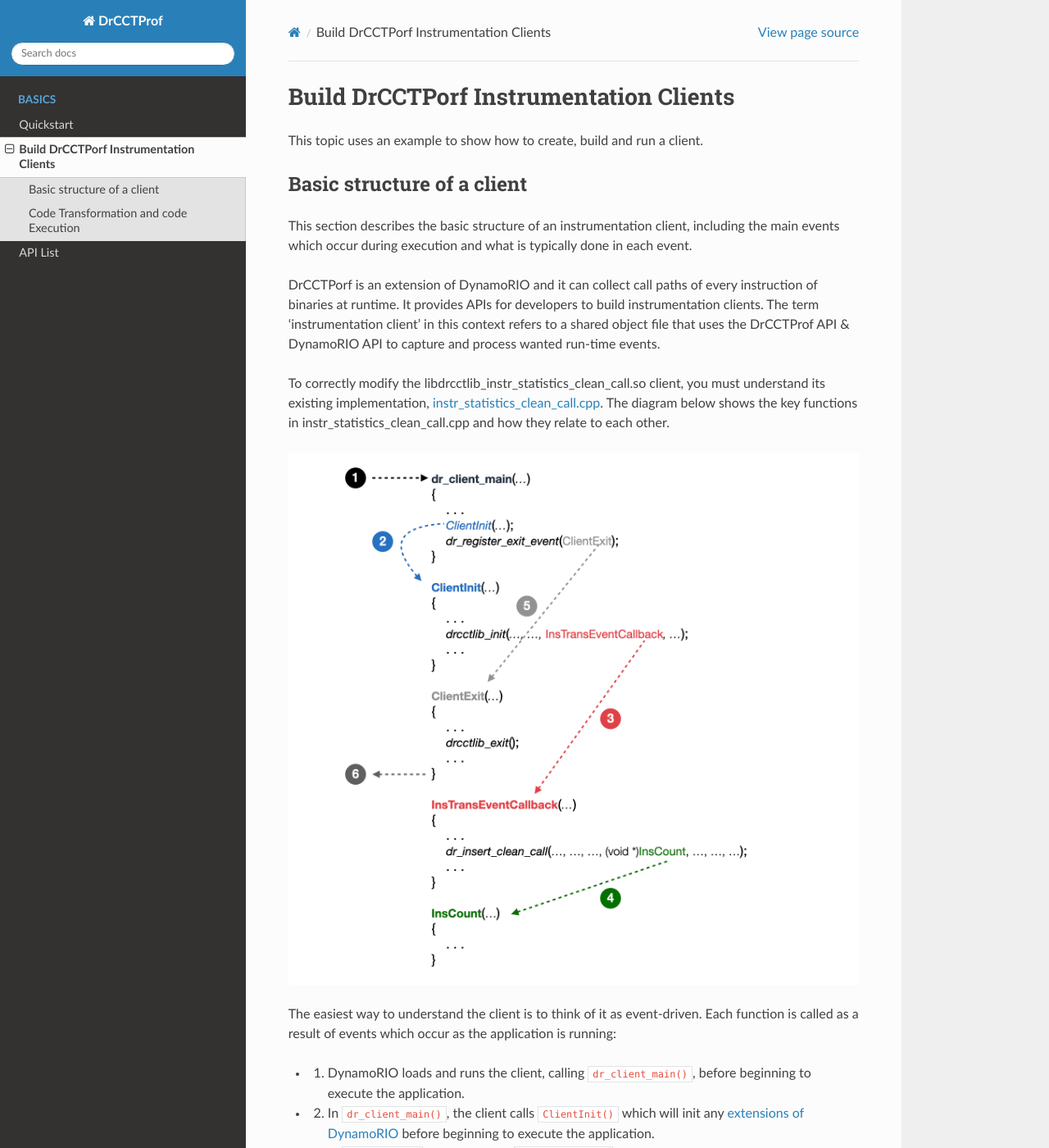
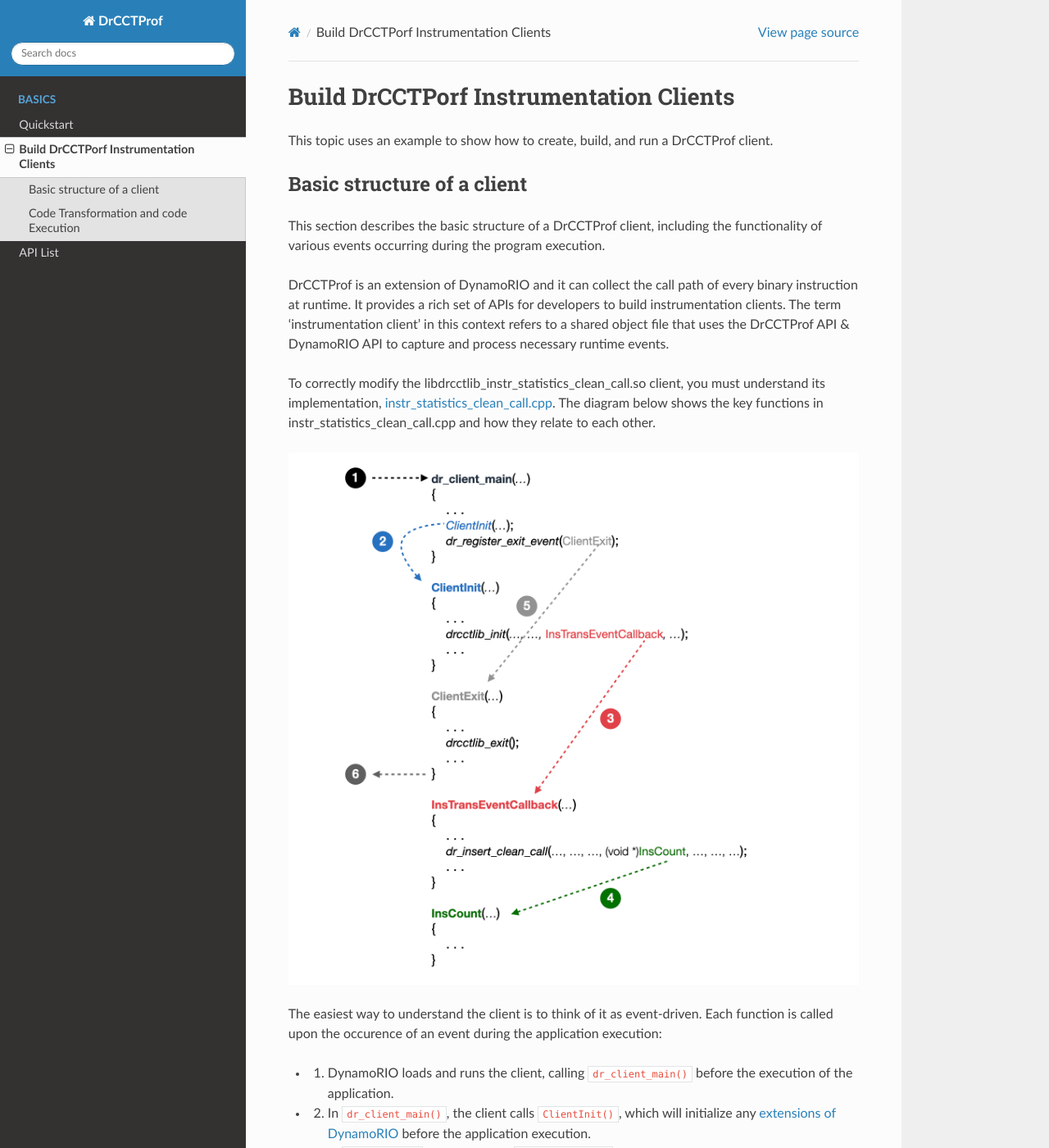
Before and after one commit to Xuhpclab/drcctprof-docs, a Sphinx documentation site: the page built from source/buildtools.rst, in a window 1280 px wide and 1400 px high. Shown: the whole window at 82% size. Built offline with Sphinx 7.4.7 and the Read the Docs theme 2.0.0, drawn with Linux system fonts in a browser that asks for light colours; some of the changed text lies outside the part shown.

Commit message:
fix some texts

```diff
--- a/source/buildtools.rst
+++ b/source/buildtools.rst
@@ -5,34 +5,34 @@
 ***************************************
 
 
-This topic uses an example to show how to create, build and run a client.
+This topic uses an example to show how to create, build, and run a DrCCTProf client.
 
 ============================
 Basic structure of a client
 ============================
 
-This section describes the basic structure of an instrumentation client,
-including the main events which occur during execution and what is typically done in each event.
+This section describes the basic structure of a DrCCTProf client,
+including the functionality of various events occurring during the program execution.
 
-DrCCTPorf is an extension of DynamoRIO and it can collect call paths of every instruction of binaries at runtime. It provides APIs for developers to build instrumentation clients.
+DrCCTProf is an extension of DynamoRIO and it can collect the call path of every binary instruction at runtime. It provides a rich set of APIs for developers to build instrumentation clients.
 The term 'instrumentation client' in this context refers to a shared object file that uses the DrCCTProf API
-& DynamoRIO API to capture and process wanted run-time events.
+& DynamoRIO API to capture and process necessary runtime events.
 
 
 To correctly modify the libdrcctlib_instr_statistics_clean_call.so client,
-you must understand its existing implementation, `instr_statistics_clean_call.cpp <https://github.com/Xuhpclab/DrCCTProf/blob/master/src/clients/drcctprof_instr_statistics_clean_call/instr_statistics_clean_call.cpp>`_.
+you must understand its implementation, `instr_statistics_clean_call.cpp <https://github.com/Xuhpclab/DrCCTProf/blob/master/src/clients/drcctprof_instr_statistics_clean_call/instr_statistics_clean_call.cpp>`_.
 The diagram below shows the key functions in instr_statistics_clean_call.cpp and how they relate to each other.
 
 .. image:: code/instr_statistics_clean_call_frame.png
   :alt: instr_statistics_clean_call frame
 
-The easiest way to understand the client is to think of it as event-driven. Each function is called as a result of events which occur as the application is running:
+The easiest way to understand the client is to think of it as event-driven. Each function is called upon the occurence of an event during the application execution:
 
-- 1. DynamoRIO loads and runs the client, calling ``dr_client_main()``, before beginning to execute the application.
+- 1. DynamoRIO loads and runs the client, calling ``dr_client_main()`` before the execution of the application.
 
-- 2. In ``dr_client_main()``, the client calls ``ClientInit()`` which will init any `extensions of DynamoRIO <https://dynamorio.org/page_ext.html>`_ before beginning to execute the application.
+- 2. In ``dr_client_main()``, the client calls ``ClientInit()``, which will initialize any `extensions of DynamoRIO <https://dynamorio.org/page_ext.html>`_ before the application execution.
 
-- 3. In ``ClientInit()``, the client calls ``drcctlib_init()`` which will init DrCCTPorf and registers a function as each instruction of code in the application is prepared before being executed, ``InsTransEventCallback()``. Registering such a function for an event is usually referred to as a 'callback function'.
+- 3. In ``ClientInit()``, the client calls ``drcctlib_init()``, which will initialize DrCCTPorf and register a function as each instruction of code in the application is prepared before being executed, ``InsTransEventCallback()``. Registering such a function for an event is usually referred to as a 'callback function'.
 
 - 4. In ``InsTransEventCallback()``, the client registers a callback function which is executed for each native instruction which appears in the code of the application, ``InsCount()``. The ``InsCount()`` function is the instrumentation which is the purpose of the client.
 
```
Also changed, not shown: source/quickstart.rst (+8 -8 lines).
